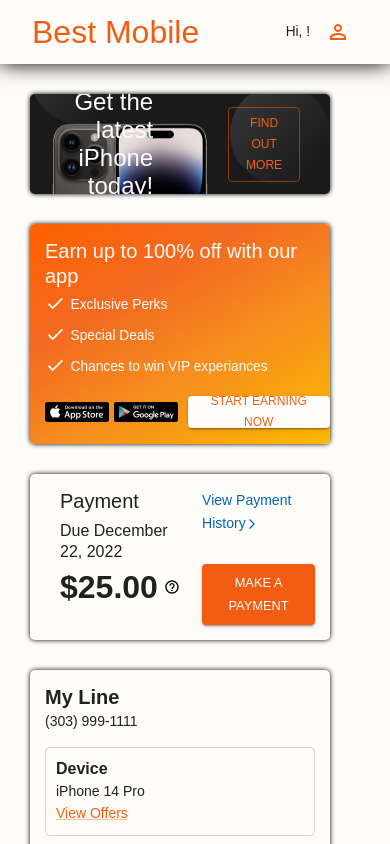
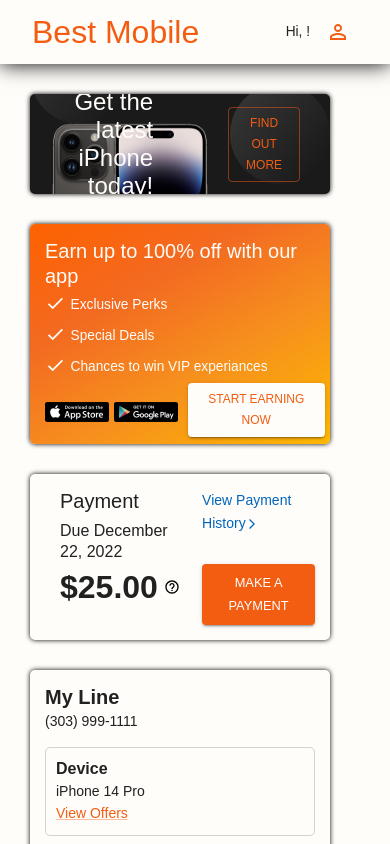
Before and after one commit to dakotaeakin/Boost-site-clone, a Next.js app in the folder app/: page / in a window 390 px wide. Shown: the top 844 px of the page. Built offline with nearby package versions, Linux system fonts and the light colour scheme; no server answers; the database is empty; sample sign-in values are in the browser's storage.

Commit message:
Fixed app ad mobile format issue in safari

```diff
--- a/app/components/dashboard/home/AppAd.jsx
+++ b/app/components/dashboard/home/AppAd.jsx
@@ -60,7 +60,7 @@
         gridTemplateColumns="50% 50%"
         m="0 15px 0 15px"
       >
-        <Box display="flex" justifySelf="flex-start" gap="5px" gridColumn="1">
+        <Box display="flex" alignSelf="flex-start" gap="5px" gridColumn="1">
           <Image height={64} width={64} src={appStore} />
           <Image height={64} width={64} src={playStore} />
         </Box>
@@ -68,13 +68,13 @@
           gridColumn="2"
           display="flex"
           width="100%"
-          height="100%"
+          // height="fit-content"
           justifyContent="center"
           alignItems="center"
         >
           <Button
             sx={{
-              maxHeight: "50%",
+              // maxHeight: "50%",
               color: `${colors.orange[500]}`,
               "&.MuiButton-root": {
                 backgroundColor: `${colors.white[500]}`,
@@ -83,6 +83,8 @@
                 backgroundColor: `rgba(254, 97, 0, 0.3)`,
                 color: `${colors.white[500]}`,
               },
+              m: `${isNonMobile ? "" : "0 5px 5px 0"}`,
+              // height: `${isNonMobile ? "" : "100px"}`,
             }}
             variant="contained"
           >
```
